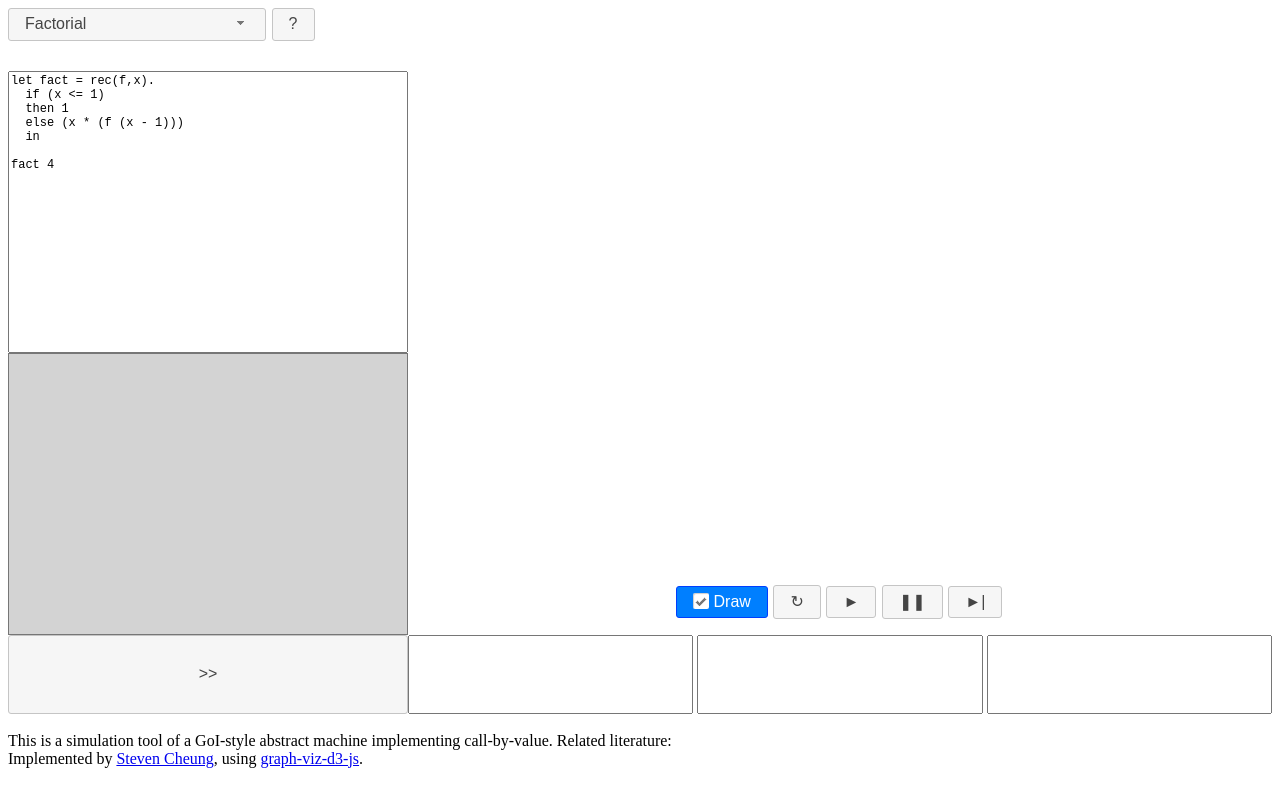
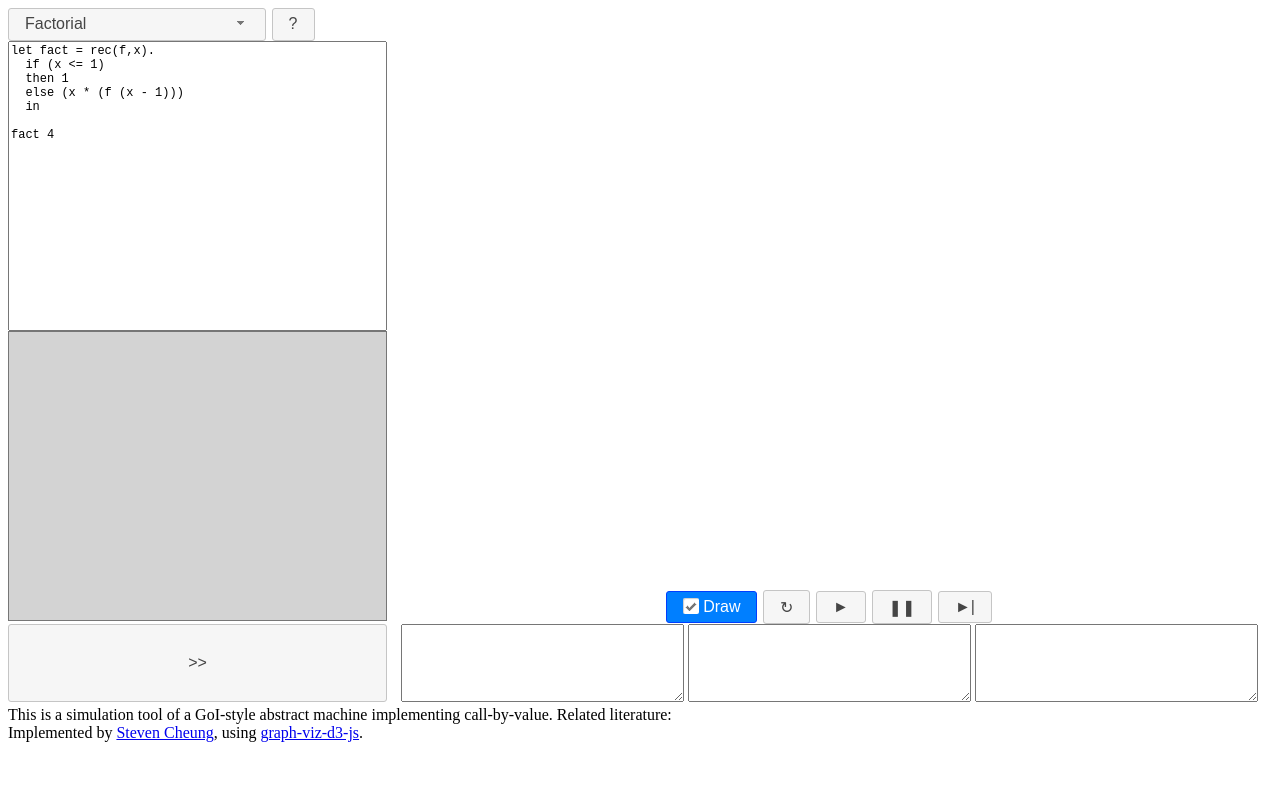
Before and after one commit to cwtsteven/TSD-visual, a plain HTML site: page index.html in a window 1280 px wide. Drawn offline with Linux system fonts and the light colour scheme.

Commit message:
modified ui

```diff
--- a/css/main.css
+++ b/css/main.css
@@ -1,30 +1,14 @@
-#clearingdiv {
-    clear: both;
+.left {
+    float: left;
+    width: 30%;
 }
-.divcontent {
-    margin-left: 400px;
-}
-.right-content {
+
+.right {
     float: right;
-    width: 100%;
-}
-.left-content{
-    float: left;
-    width: 400px;
-    margin-left: -400px;
+    width: 70%
 }
 
 .stack-trace {
-	width: 33%;
-    height: 100%;
-	resize: none;
+    width: 32%;
+    height: 10%;
 }
-
-.menu-button {
-    height: 100%;
-}
-
-.overflow {
-    width: 100%;
-    height: 100%;
-}
--- a/index.html
+++ b/index.html
@@ -27,7 +27,7 @@
   					$("#ta-program").val(prog);
   					$("#btn-make-graph").click();
   				}
-  			})
+  			});
 
   			$("#ta-program").val(fact_prog);
   		});
@@ -35,27 +35,19 @@
 </head>
 
 <body>
-	<div id="page">
-		<div id="main-content" class="divcontent" style="height: 80%">
-			<div class="left-content">
-		    	<div style="width: 100%; height: 10%;">
+	<div class="left">
 		<select id="sm-example">
 			<option value="fact" selected>Factorial</option>
 		</select>
-    				<!--<button id="btn-save">Save</button>-->
 		<button id="btn-info">?</button>
-		    	</div>
-		    	<div style="width: 100%; height: 90%;">
-					<textarea id="ta-program" rows="40" spellcheck=false style="width: 100%; height: 50%; resize: none; font-size: 12px;">
+		<textarea id="ta-program" rows="40" spellcheck=false style="width: 100%; height: 37%; resize: none; font-size: 12px;">
 		</textarea>
-					<textarea id="ta-graph" rows="40" style="width: 100%; height: 50%; resize: none; background-color: lightgrey" readonly>
+		<textarea id="ta-graph" rows="40" style="width: 100%; height: 37%; resize: none; background-color: lightgrey" readonly>
 		</textarea>
 	</div>
-	    	</div>
-	    	<div class="right-content">
-		    	<div align="center" id="graph" style="width: 100%; height: 92%;"></div>
-
-	    		<div align="center" style="height: 8%">
+	<div class="right">
+		<div align="center" id="graph" style="width: 100%; height: 72%; margin-bottom: 2%"></div>
+		<div align="center">
             <label for="cb-draw">Draw</label>
             <input type="checkbox" id="cb-draw" checked>
 				<button id="btn-refresh">↻</button>
@@ -64,33 +56,22 @@
 				<button id="btn-next">►|</button>
 		</div>
 	</div>
+	<div style="clear: both">
+		<div class="left">
+			<button id="btn-make-graph" style="width:100%;height:10%">>></button>
 		</div>
-
-		<div id="bottom-content" class="divcontent" style="height: 10%">
-			<div class="left-content">
-		    	<button id="btn-make-graph" style="width:100%;height:100%">>></button>
-	    	</div>
-	    	<div class="right-content">
-		    	<div align="center">
-		    		<div style="height: 100%">
+		<div align="center" class="right">
 			<textarea id="flag" rows="4" wrap="off" class="stack-trace"></textarea>
 	    	<textarea id="dataStack" rows="4" wrap="off" class="stack-trace"></textarea>
 			<textarea id="boxStack" rows="4" wrap="off" class="stack-trace"></textarea>
 		</div>
-				</div>
-	    	</div>
-		</div>
-
-		<div id="foot-content" class="left-content divcontent" style="height: 5%; width: 100%; margin-left: 0px">
-			</br>
+	<div>
+	<div style="clear: both;">
 		This is a simulation tool of a GoI-style abstract machine implementing call-by-value. Related literature: </br>
 		Implemented by <a href=http://www.cs.bham.ac.uk/~wtc488/ target="_blank">Steven Cheung</a>, using <a href=https://github.com/mstefaniuk/graph-viz-d3-js target="_blank">graph-viz-d3-js</a>.
 	</div>
 
-		<div id="clearingdiv"></div>
-		<a id="download" href="" download="diagram.png"></a>
-	</div>
-
 	<script src="./bower_components/requirejs/require.js" data-main="main.js"></script>
 </body>
+
 </html>
```
Lines whose indentation alone changed are shown as unchanged.
